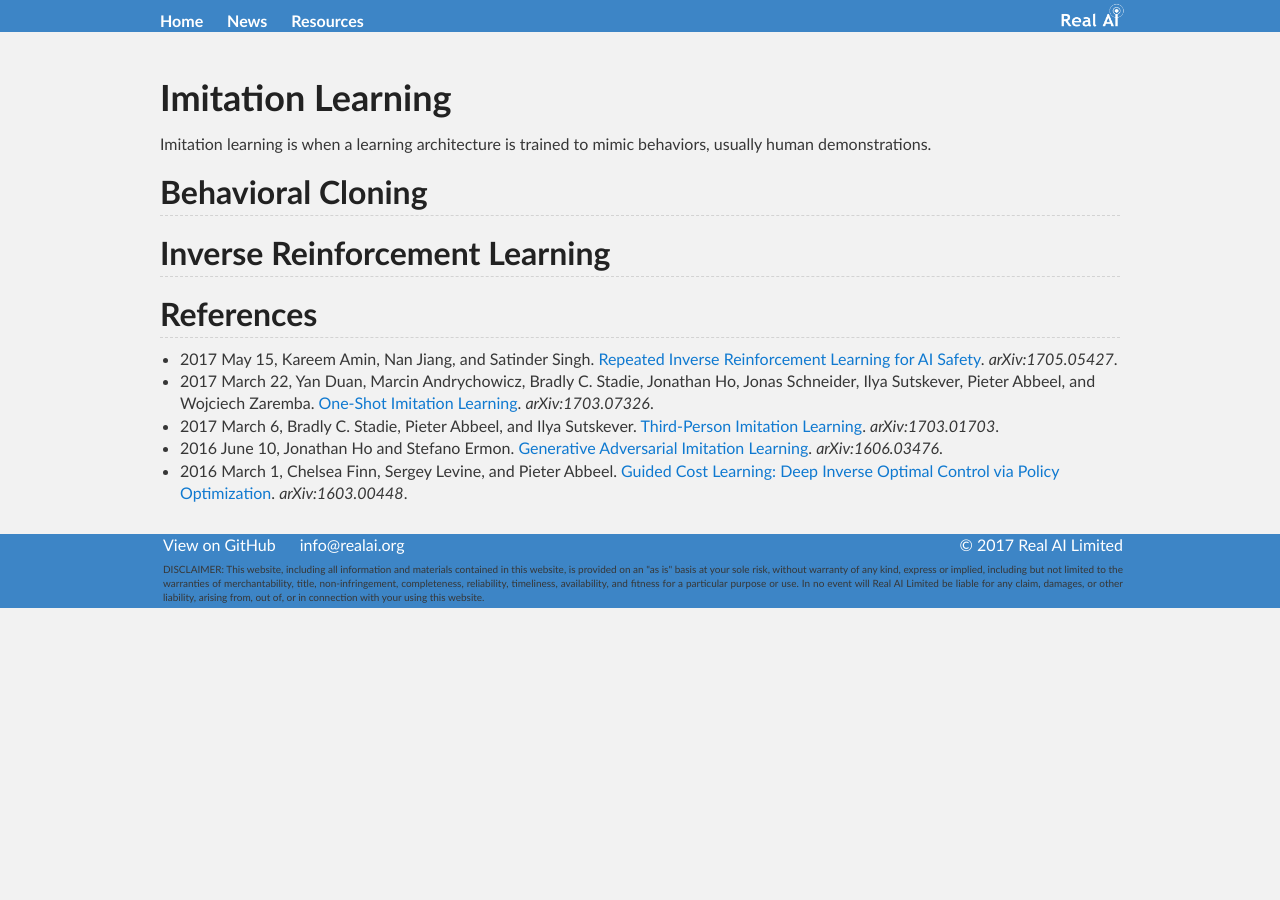
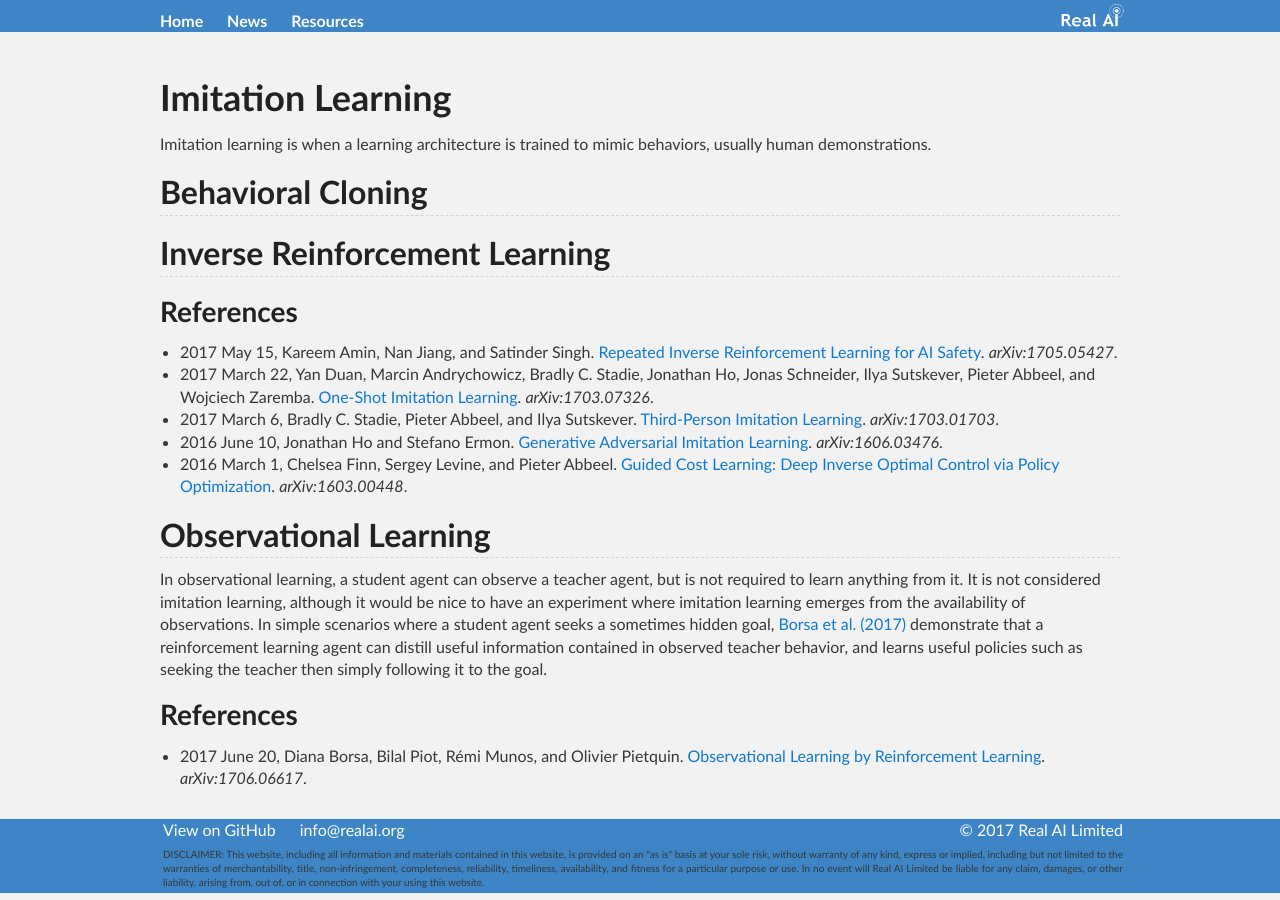
Before and after one commit to Tonywuhk/realai.org, a Jekyll site: the page built from imitation-learning.md, in a window 1280 px wide. Built offline with Jekyll 4.4.1, drawn with Linux system fonts in a browser that asks for light colours; our own code applies the rules of GitHub Pages for plain Markdown files; comment, search, counter and statistics services are not loaded; the repository's description, which GitHub fills in, is left out.

Commit message:
Update imitation-learning.md

```diff
--- a/imitation-learning.md
+++ b/imitation-learning.md
@@ -9,10 +9,18 @@ Imitation learning is when a learning architecture is trained to mimic behaviors
 
 ## Inverse Reinforcement Learning
 
-## References
+### References
 
 * 2017 May 15, Kareem Amin, Nan Jiang, and Satinder Singh. [Repeated Inverse Reinforcement Learning for AI Safety](https://arxiv.org/abs/1705.05427). *arXiv:1705.05427*.
 * 2017 March 22, Yan Duan, Marcin Andrychowicz, Bradly C. Stadie, Jonathan Ho, Jonas Schneider, Ilya Sutskever, Pieter Abbeel, and Wojciech Zaremba. [One-Shot Imitation Learning](https://arxiv.org/abs/1703.07326). *arXiv:1703.07326*.
 * 2017 March 6, Bradly C. Stadie, Pieter Abbeel, and Ilya Sutskever. [Third-Person Imitation Learning](https://arxiv.org/abs/1703.01703). *arXiv:1703.01703*.
 * 2016 June 10, Jonathan Ho and Stefano Ermon. [Generative Adversarial Imitation Learning](https://arxiv.org/abs/1606.03476). *arXiv:1606.03476*.
 * 2016 March 1, Chelsea Finn, Sergey Levine, and Pieter Abbeel. [Guided Cost Learning: Deep Inverse Optimal Control via Policy Optimization](https://arxiv.org/abs/1603.00448). *arXiv:1603.00448*.
+
+## Observational Learning
+
+In observational learning, a student agent can observe a teacher agent, but is not required to learn anything from it. It is not considered imitation learning, although it would be nice to have an experiment where imitation learning emerges from the availability of observations. In simple scenarios where a student agent seeks a sometimes hidden goal, [Borsa et al. (2017)](https://arxiv.org/abs/1706.06617) demonstrate that a reinforcement learning agent can distill useful information contained in observed teacher behavior, and learns useful policies such as seeking the teacher then simply following it to the goal.
+
+### References
+
+* 2017 June 20, Diana Borsa, Bilal Piot, Rémi Munos, and Olivier Pietquin. [Observational Learning by Reinforcement Learning](https://arxiv.org/abs/1706.06617). *arXiv:1706.06617*.
```
